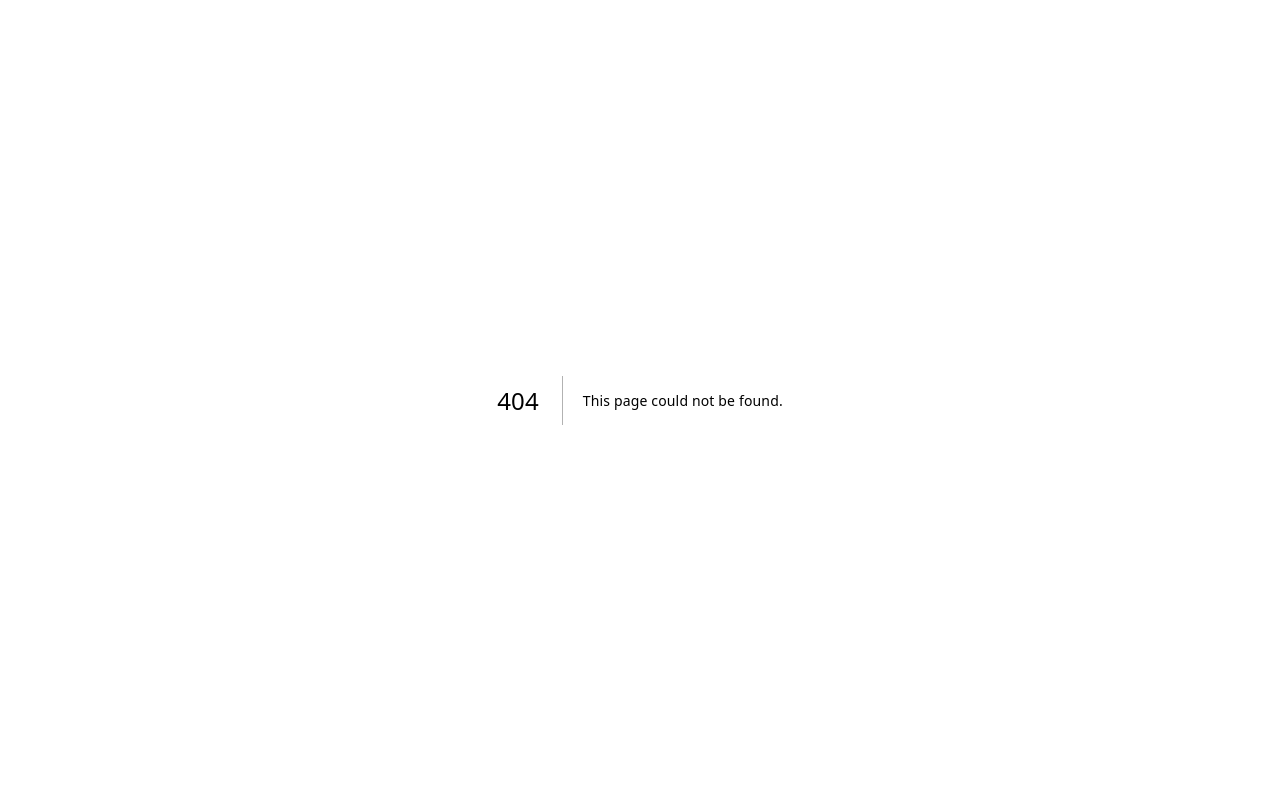
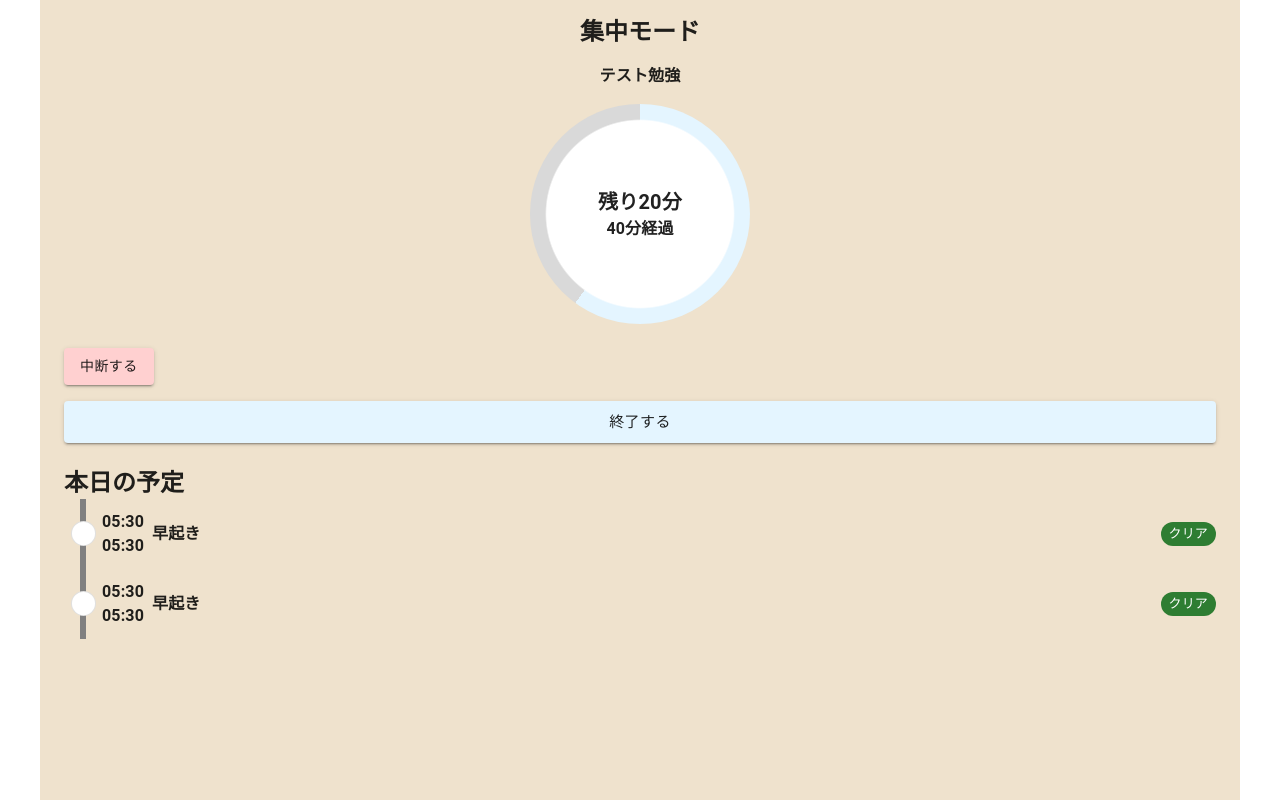
Before and after one commit to hack-CommTech/routify-app, a Next.js app in the folder apps/web/: page /focus in a window 1280 px wide. Before the commit this address had no page. Built offline with nearby package versions, Linux system fonts and the light colour scheme.

Commit message:
#21 集中モード画面作成

```diff
--- /dev/null
+++ b/apps/web/src/app/focus/page.tsx
@@ -0,0 +1,5 @@
+import { FocusPage } from '@/components/pages/focus/FocusPage';
+
+const Home = () => <FocusPage />;
+
+export default Home;
--- /dev/null
+++ b/apps/web/src/components/domains/schedule,focus/ShowSchedules.tsx
@@ -0,0 +1,66 @@
+import { Box, Chip, Typography } from '@mui/material';
+
+/**
+ * スケジュールの表示
+ */
+export const ShowSchedules = () => (
+  <Box py={2}>
+    <Typography variant="h5" component="h2" fontWeight="bold">
+      本日の予定
+    </Typography>
+    <Box display="flex" position="relative" alignItems="center">
+      <Box
+        px={2}
+        position="relative"
+        display="flex"
+        justifyContent="center"
+        alignItems="center"
+      >
+        <Box width={6} height={70} bgcolor="gray"></Box>
+        <Box
+          width={25}
+          height={25}
+          position="absolute"
+          borderRadius="50%"
+          border={(theme) => `1px solid ${theme.palette.divider}`}
+          bgcolor="background.default"
+        ></Box>
+      </Box>
+      <Box width={50}>
+        <Typography fontWeight="bold">05:30</Typography>
+        <Typography fontWeight="bold">05:30</Typography>
+      </Box>
+      <Box flex={1}>
+        <Typography fontWeight="bold">早起き</Typography>
+      </Box>
+      <Chip label="クリア" size="small" color="success" />
+    </Box>
+    <Box display="flex" position="relative" alignItems="center">
+      <Box
+        px={2}
+        position="relative"
+        display="flex"
+        justifyContent="center"
+        alignItems="center"
+      >
+        <Box width={6} height={70} bgcolor="gray"></Box>
+        <Box
+          width={25}
+          height={25}
+          position="absolute"
+          borderRadius="50%"
+          border={(theme) => `1px solid ${theme.palette.divider}`}
+          bgcolor="background.default"
+        ></Box>
+      </Box>
+      <Box width={50}>
+        <Typography fontWeight="bold">05:30</Typography>
+        <Typography fontWeight="bold">05:30</Typography>
+      </Box>
+      <Box flex={1}>
+        <Typography fontWeight="bold">早起き</Typography>
+      </Box>
+      <Chip label="クリア" size="small" color="success" />
+    </Box>
+  </Box>
+);
--- /dev/null
+++ b/apps/web/src/components/pages/focus/FocusPage.tsx
@@ -0,0 +1,56 @@
+'use client';
+
+import { Box, Button, Container, Typography } from '@mui/material';
+import { ShowSchedules } from '@/components/domains/schedule,focus/ShowSchedules';
+
+export const FocusPage = () => (
+  <Container component={Box} bgcolor="primary.main" minHeight="100svh">
+    <Box display="flex" alignItems="center" p={2}>
+      <Typography variant="h5" fontWeight="bold" flex={1} textAlign="center">
+        集中モード
+      </Typography>
+    </Box>
+    <Box>
+      <Typography fontWeight="bold" align="center">
+        テスト勉強
+      </Typography>
+      <Box
+        width={220}
+        height={220}
+        my={2}
+        mx="auto"
+        display="flex"
+        alignItems="center"
+        justifyContent="center"
+        borderRadius="50%"
+        sx={{
+          backgroundImage: (theme) =>
+            `radial-gradient(${theme.palette.background.paper} 60%, transparent 61%),
+               conic-gradient(${theme.palette.info.main} 0% 60%, #d9d9d9 60% 100%)`,
+        }}
+      >
+        <Box>
+          <Typography fontSize={20} fontWeight="bold" align="center">
+            残り20分
+          </Typography>
+          <Typography fontWeight="bold" align="center">
+            40分経過
+          </Typography>
+        </Box>
+      </Box>
+      <Box py={1}>
+        <Button variant="contained" color="error">
+          中断する
+        </Button>
+      </Box>
+      <Box py={1}>
+        <Button fullWidth variant="contained" color="info" size="large">
+          終了する
+        </Button>
+      </Box>
+    </Box>
+
+    {/* スケジュールの表示 */}
+    <ShowSchedules />
+  </Container>
+);
```
Also changed, not shown: apps/web/src/components/domains/home/Home1Schedule.tsx (+3 -96 lines).
